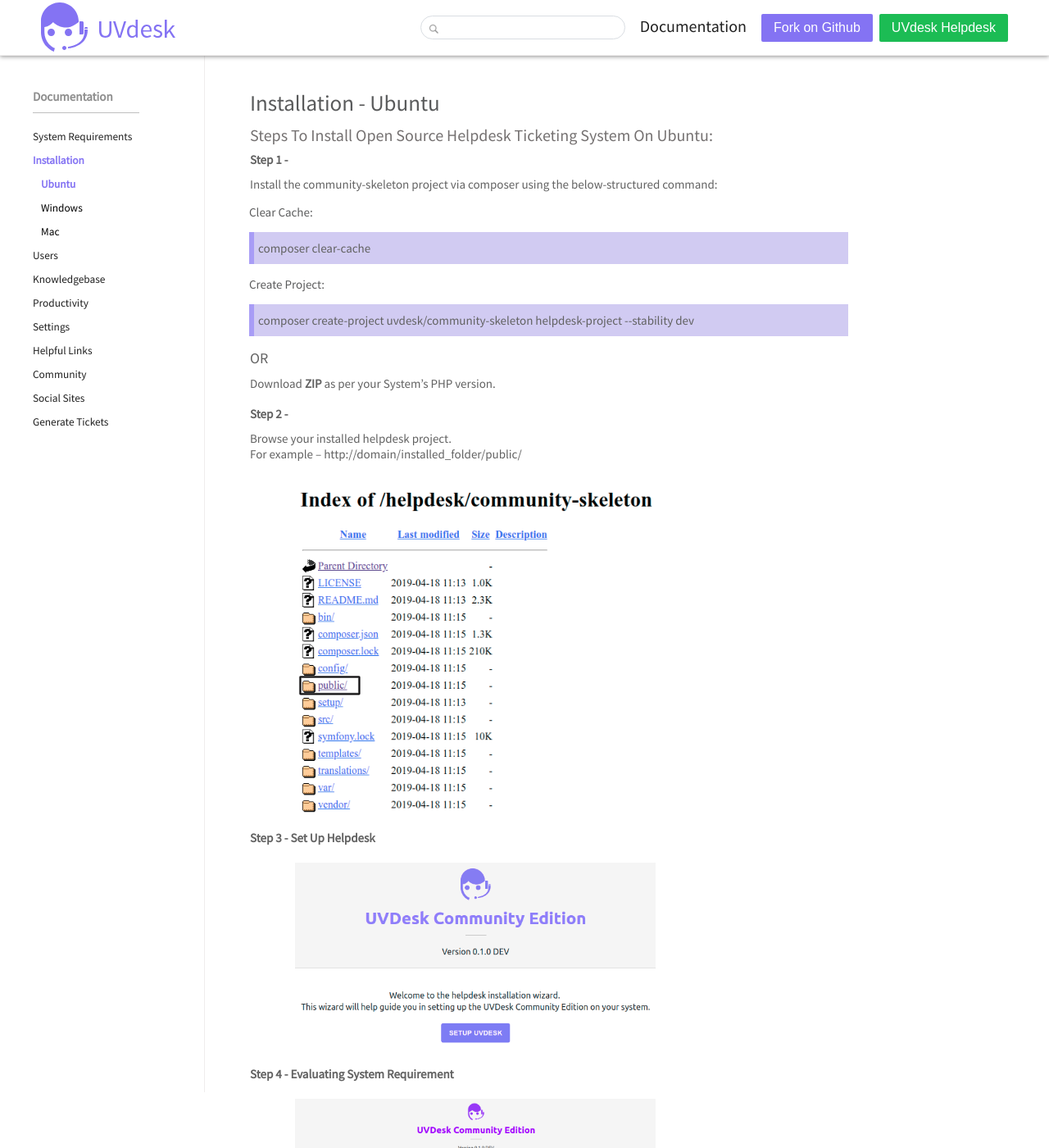
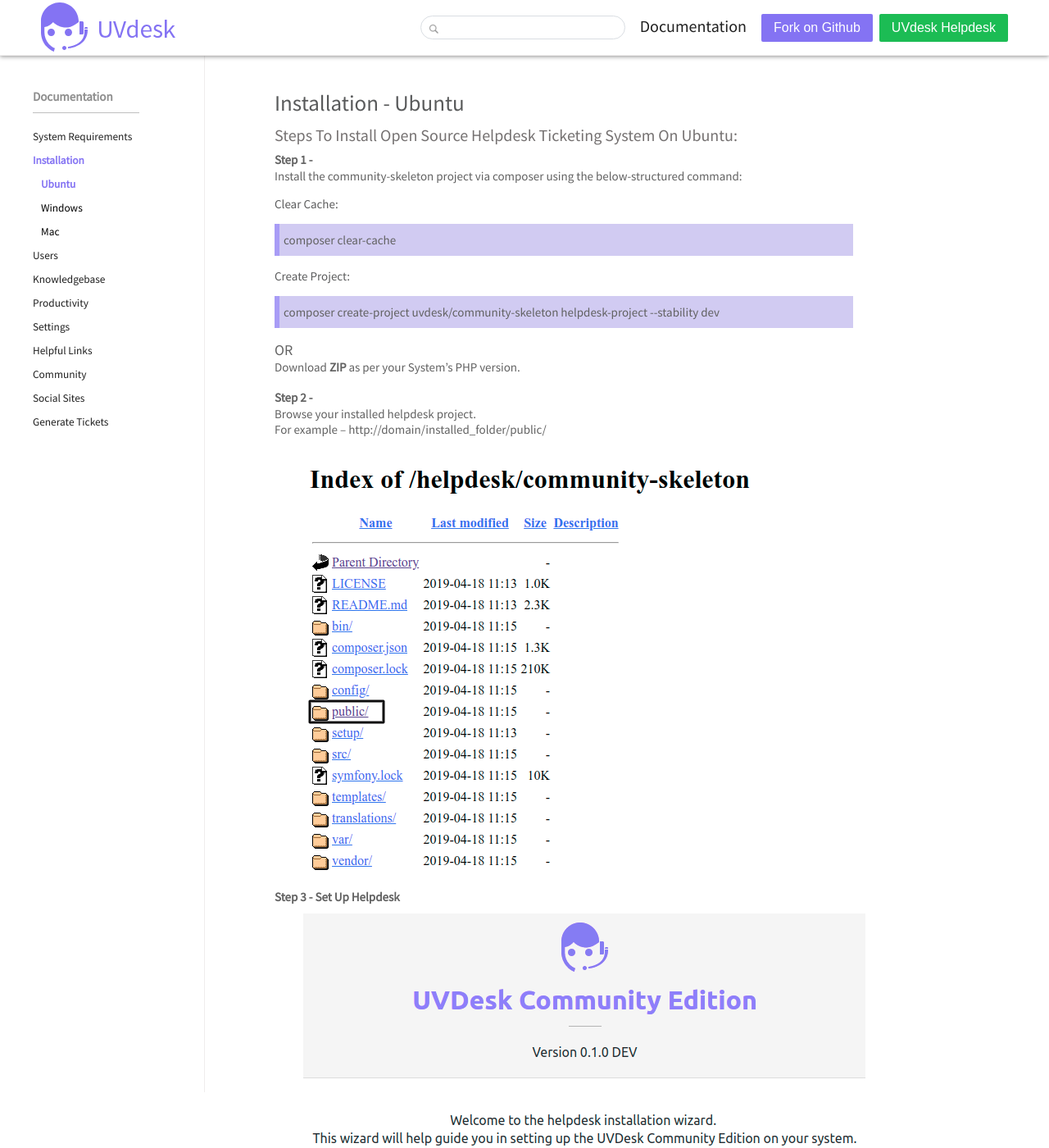
Before and after one commit to uvdesk/uvdesk.github.io, a Jekyll site: the page built from _uvdemo/installation/installation-ubuntu.html, in a window 1280 px wide and 1400 px high. Shown: the whole window at 82% size. Built offline with Jekyll 4.4.1, drawn with Linux system fonts in a browser that asks for light colours.

Commit message:
Image resizeing fixed

```diff
--- a/_sass/main2.scss
+++ b/_sass/main2.scss
@@ -126,7 +126,6 @@
     padding-bottom: 10px;
     padding-top: 10px;
     padding-right: 10px;
-    //margin-right: -10px;
     overflow-x: hidden !important;
     border-left: 6px solid #8473F3;
     background-color: #beb6ed;
@@ -168,16 +167,12 @@
   }
 
 .ipsum-logo{
-    width: 600px !important;
-    //max-width: 470px;
-    //max-width: 85% !important;
-    //max-width: auto !important;
-    //max-height: 500px;
-    margin-left: -30px;
+    max-width: 95%;
+    // margin-left: -30px;
+     margin-left: 20px;
     padding-top: 10px;
     padding-bottom: 10px;
     overflow-x: hidden !important;
-
   }
   .component-a{
     margin-left: 10px;
@@ -204,15 +199,28 @@
   font-size: 18px !important;
 }
 
-@media all and (min-width: 871px) {
+
+
+@media all and (min-width: 1200px) {
+  .ipsum-logo{
+    max-height: 800px;
+  }
+  .image-heading, .paragraph1, .command-heading, .command {
+    margin-left: -15px;
+  }
+  .component-title {
+    max-width: 1000px;
+  }
+
+}
+
+@media all and (min-width: 871px) and (max-width: 1199px) {
 
     .ipsum-logo{
-      width: 100%;
-      height: auto;
+      max-height: 500px;
       padding-right: 10px;
-      width: auto;
-      max-height: 500px;
     }
+
     .component-title{
       font-size: 23px;
 
@@ -220,11 +228,9 @@
     .sub-a {
       font-size: 18px;
     }
-
     .component-sub-a {
       font-size: 22px;
     }
-
     .image-heading {
       font-size: 20px;
       padding-bottom: 10px;
@@ -236,79 +242,46 @@
       font-size: 18px;
     }
     .command {
-
       font-size: 15px;
+    }
+    .image-heading, .command, .command-heading {
+      margin-left: -16px;
     }
     .footer {
       width: 100%;
     }
     .installation-component {
       overflow-x: hidden !important;
+      margin-left: -30px;
     }
+
+
 
   }// end of min width 871
 
-  @media all and (min-width: 1200px) {
-    .ipsum-logo{
-      width: auto;
-      max-height: 800px;
-      max-width: 800px;
-      margin-left: 40px;
-    }
-    .image-heading, .paragraph1, .command-heading, .command {
-      margin-left: -15px;
-    }
-    .component-title {
-      max-width: 1000px;
-    }
 
-  }
-  @media all and (min-width: 871px) {
-    .ipsum-logo{
-      max-height: 500px;
-      width: auto;
-      max-width: 450px;
-    }
-    .installation-component {
-      margin-left: -30px;
-    }
 
-    .command, .command-heading {
-      margin-left: -16px;
-    }
-}
+  // @media all and (max-width: 870px) {
+  //   .ipsum-logo{
+  //     margin-right: 20px;
+  //     padding-right: 30px;
+  //   }
+  //   .component-title {
+  //     font-size: 25px !important;
+  //   }
+  //   .component-sub-title {
+  //   font-size: 23px !important;
+  //   }
+  //   .image-heading {
+  //     font-size: 20px !important;
+  //   }
 
-  @media all and (max-width: 720) {
-    .ipsum-logo{
-      width: auto;
-      max-width: 500px;
-      margin-right: 20px;
-      padding-right: 30px;
-    }
-    .component-title {
-      font-size: 25px !important;
-    }
-    .component-sub-title {
-    font-size: 23px !important;
-    }
-    .image-heading {
-      font-size: 20px !important;
-    }
-
-    .topics-heading {
-      font-size: 18px !important;
-    }
-  }
+  //   .topics-heading {
+  //     font-size: 18px !important;
+  //   }
+  // }
 
 @media all and (max-width: 680px) {
-  /*.ipsum-logo{
-    //max-width: 500px;
-    max-width: auto;
-    max-height: 300px;
-    margin-left: -30px;
-    max-width: 400px;
-  }
-  */
   .paragraph1, .command-heading, .command, .image-heading {
     margin-left: -20px;
   }
--- a/_sass/variables.scss
+++ b/_sass/variables.scss
@@ -79,8 +79,21 @@
 @media all and (max-width: 576px) {
   :root {
     --homepage-container-padding:40px 50px;
-    --component-container-content-padding: 40px 50px;
+    --component-container-content-padding: 40px 100px;
     --grid-column-gap: 0px;
     --grid-row-gap: 10px;
   }
 }
+
+@media all and (max-width: 488px) {
+  :root {
+    --component-container-content-padding: 40px 50px 40px 75px;
+  }
+}
+
+
+@media all and (max-width: 380px) {
+  :root {
+    --component-container-content-padding: 40px 40px;
+  }
+}
```
